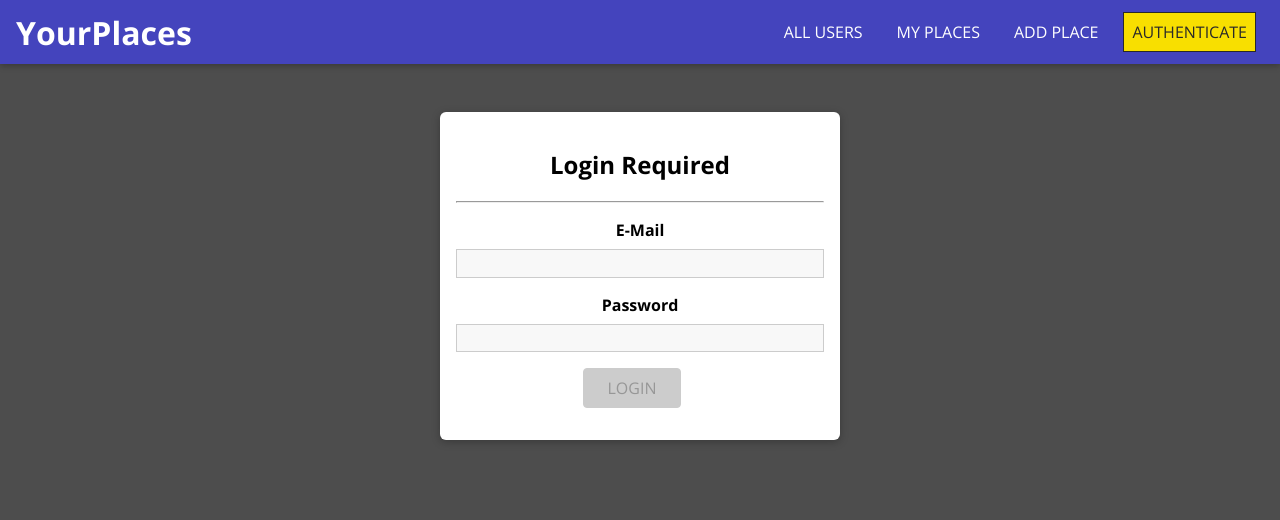
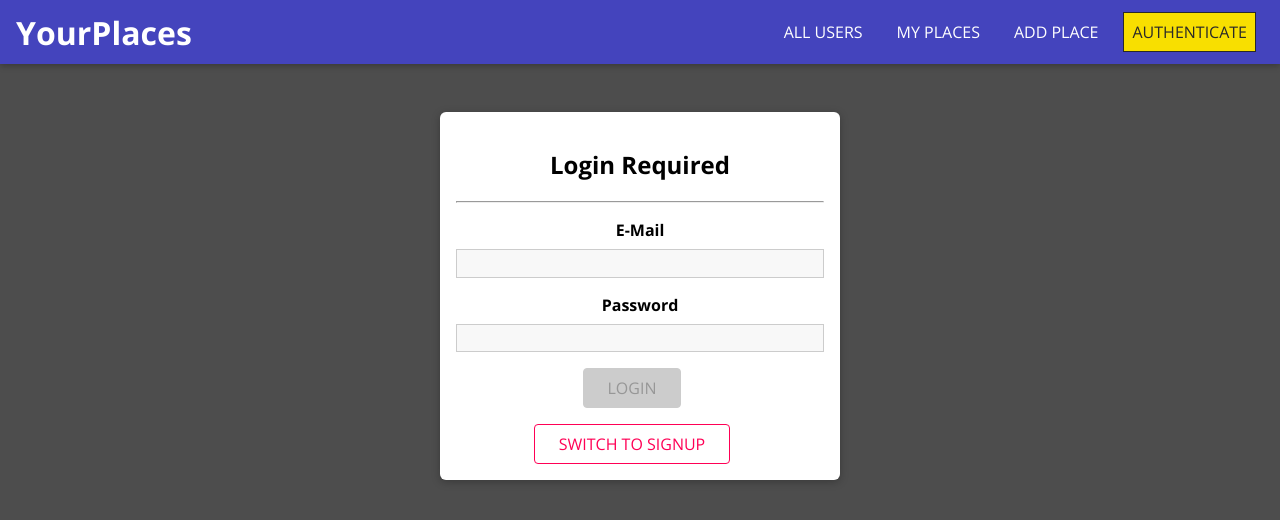
Before and after one commit to ibkibk/MERN-STACK-APP, a React (Create React App) app: page /auth in a window 1280 px wide. Shown: the top 520 px of the page. Built offline with nearby package versions, Linux system fonts and the light colour scheme.

Commit message:
sign up auth added

```diff
--- a/src/shared/hooks/form-hook.js
+++ b/src/shared/hooks/form-hook.js
@@ -5,6 +5,9 @@ const formReducer = (state, action) => {
     case "INPUT_CHANGE":
       let formIsValid = true;
       for (const inputId in state.inputs) {
+        if (!state.inputs[inputId]) {
+          continue;
+        }
         if (inputId === action.inputId) {
           formIsValid = formIsValid && action.isValid;
         } else {
--- a/src/users/pages/Auth.js
+++ b/src/users/pages/Auth.js
@@ -1,4 +1,4 @@
-import React from "react";
+import React, { useState } from "react";
 
 import Card from "../../shared/Component/UIElements/Card";
 import Input from "../../shared/Component/FormElement/Input";
@@ -6,12 +6,15 @@ import Button from "../../shared/Component/FormElement/Button";
 import {
   VALIDATOR_EMAIL,
   VALIDATOR_MINLENGTH,
+  VALIDATOR_REQUIRE,
 } from "../../shared/util/validators";
 import { useForm } from "../../shared/hooks/form-hook";
 import "./Auth.css";
 
 const Auth = () => {
-  const [formState, inputHandler] = useForm(
+  const [isLoginMode, setIsLoginMode] = useState(true);
+
+  const [formState, inputHandler, setFormData] = useForm(
     {
       email: {
         value: "",
@@ -25,6 +28,30 @@ const Auth = () => {
     false
   );
 
+  const switchModeHandler = () => {
+    if (!isLoginMode) {
+      setFormData(
+        {
+          ...formState.inputs,
+          name: undefined,
+        },
+        formState.inputs.email.isValid && formState.inputs.password.isValid
+      );
+    } else {
+      setFormData(
+        {
+          ...formState.inputs,
+          name: {
+            value: "",
+            isValid: false,
+          },
+        },
+        false
+      );
+    }
+    setIsLoginMode((prevMode) => !prevMode);
+  };
+
   const authSubmitHandler = (event) => {
     event.preventDefault();
     console.log(formState.inputs);
@@ -35,6 +62,17 @@ const Auth = () => {
       <h2>Login Required</h2>
       <hr />
       <form onSubmit={authSubmitHandler}>
+        {!isLoginMode && (
+          <Input
+            element="input"
+            id="name"
+            type="text"
+            label="Your Name"
+            validators={[VALIDATOR_REQUIRE()]}
+            errorText="Please enter a name."
+            onInput={inputHandler}
+          />
+        )}
         <Input
           element="input"
           id="email"
@@ -54,9 +92,12 @@ const Auth = () => {
           onInput={inputHandler}
         />
         <Button type="submit" disabled={!formState.isValid}>
-          LOGIN
+          {isLoginMode ? "LOGIN" : "SIGNUP"}
         </Button>
       </form>
+      <Button inverse onClick={switchModeHandler}>
+        SWITCH TO {isLoginMode ? "SIGNUP" : "LOGIN"}
+      </Button>
     </Card>
   );
 };
```
